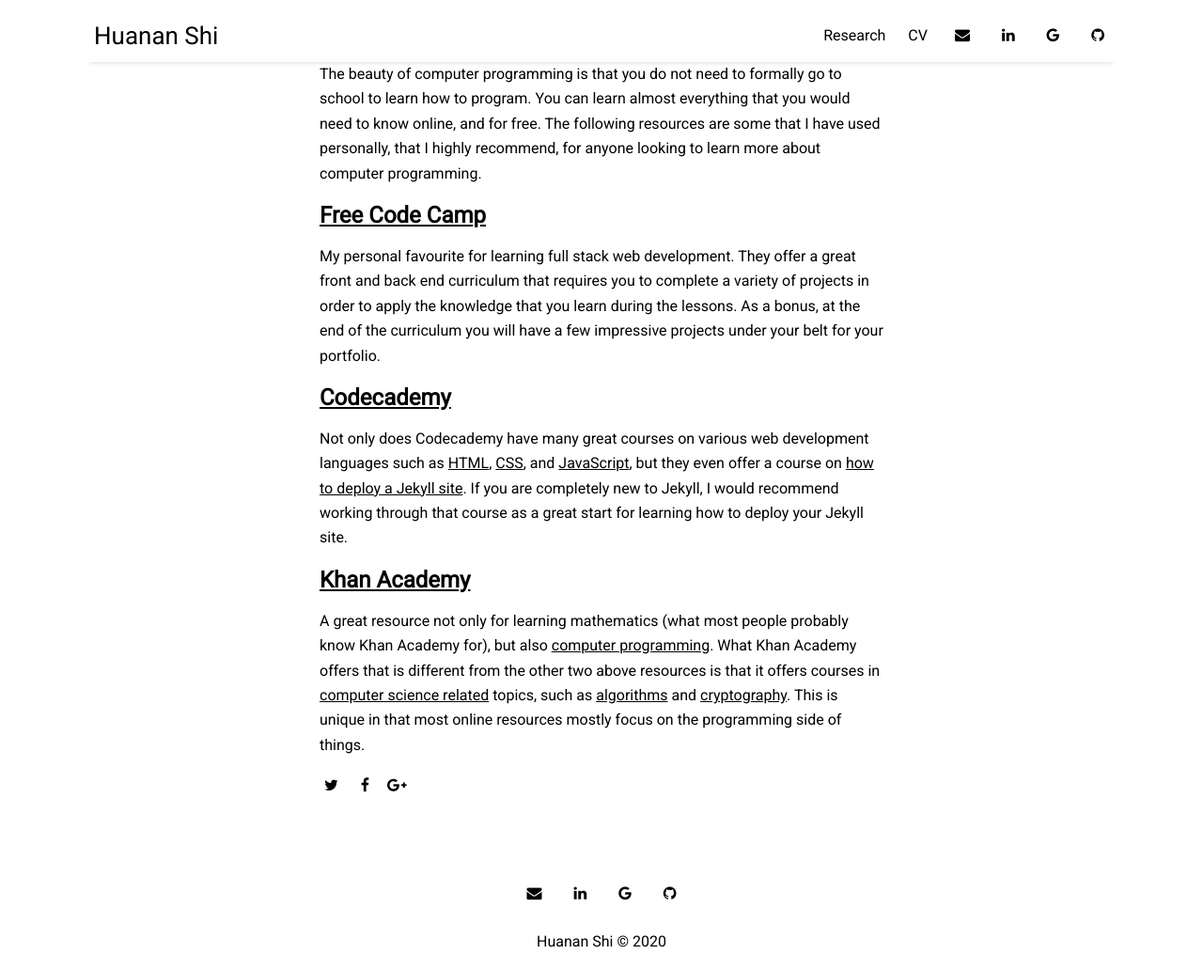
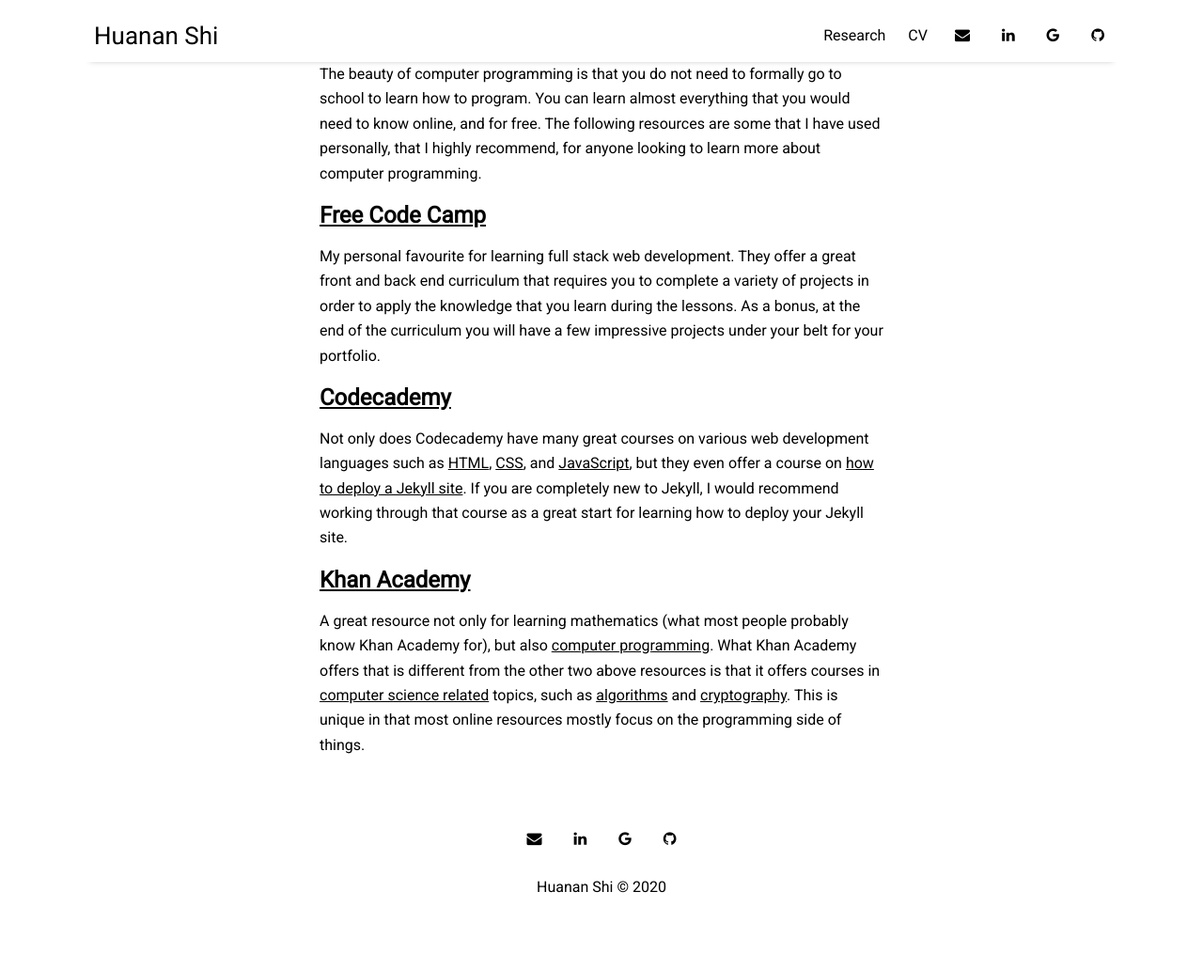
Before and after one commit to huananfshi/huananfshi.github.io, a Jekyll site: the page built from _posts/2016-05-05-learning-resources.md, in a window 1280 px wide and 1032 px high. Shown: the whole window at 94% size. Built offline with Jekyll 4.4.1, drawn with Linux system fonts in a browser that asks for light colours; nearby versions of some CDN libraries.

Commit message:
Update post.html

```diff
--- a/_layouts/post.html
+++ b/_layouts/post.html
@@ -12,14 +12,6 @@ layout: default
     {{ content }}
   </article>
 
-  <div class="post-share">
-    <div class="post-date">{{ site.data.settings.sharing_button_prompt }}</div>
-    <div class="sharing-icons">
-      <a href="https://twitter.com/intent/tweet?text={{ page.title }}&amp;url={{ site.github.url }}{{ page.url }}" target="_blank"><i class="fa fa-twitter" aria-hidden="true"></i></a>
-      <a href="https://www.facebook.com/sharer/sharer.php?u={{ site.github.url }}{{ page.url }}&amp;title={{ page.title }}" target="_blank"><i class="fa fa-facebook" aria-hidden="true"></i></a>
-      <a href="https://https://www.linkedin.com/shareArticle?url={{ site.github.url }}{{ page.url }}" target="_blank"><i class="fa fa-google-plus" aria-hidden="true"></i></a>
-    </div>
-  </div>
 
 
   {% if site.data.settings.disqus.comments %}
```
